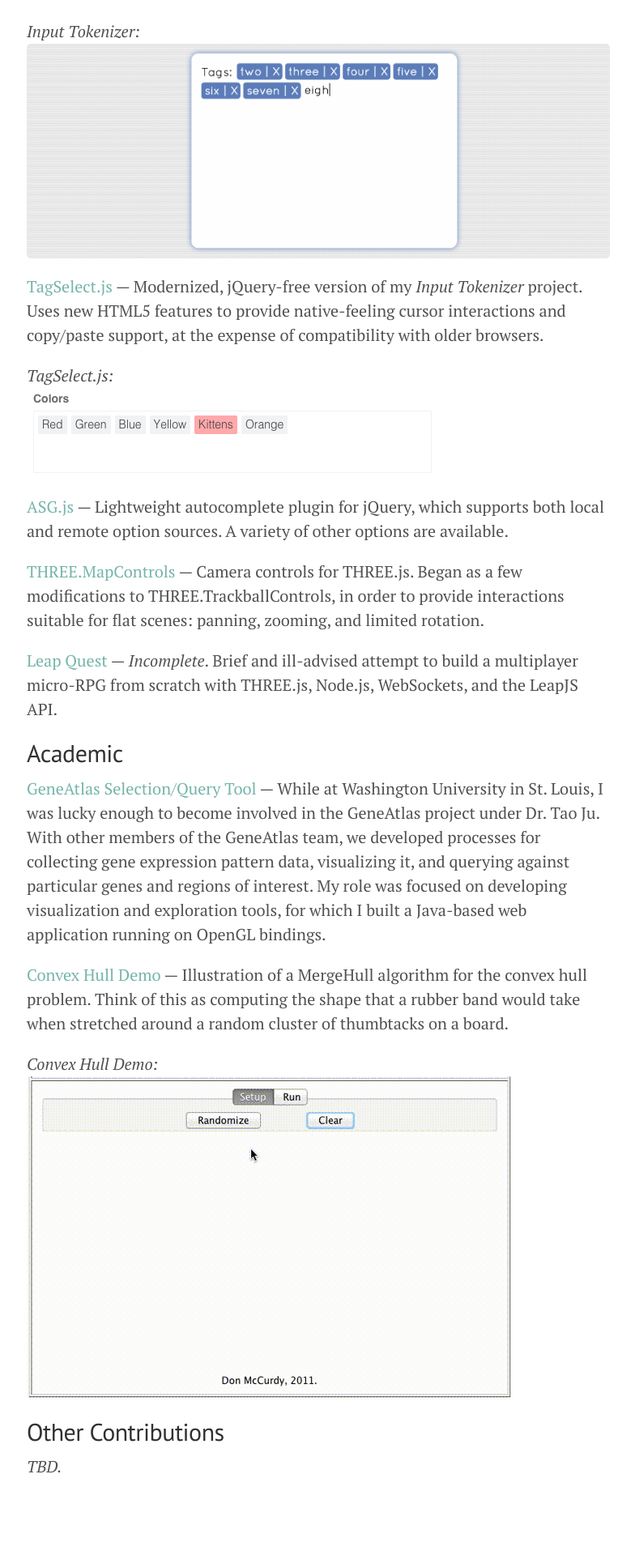
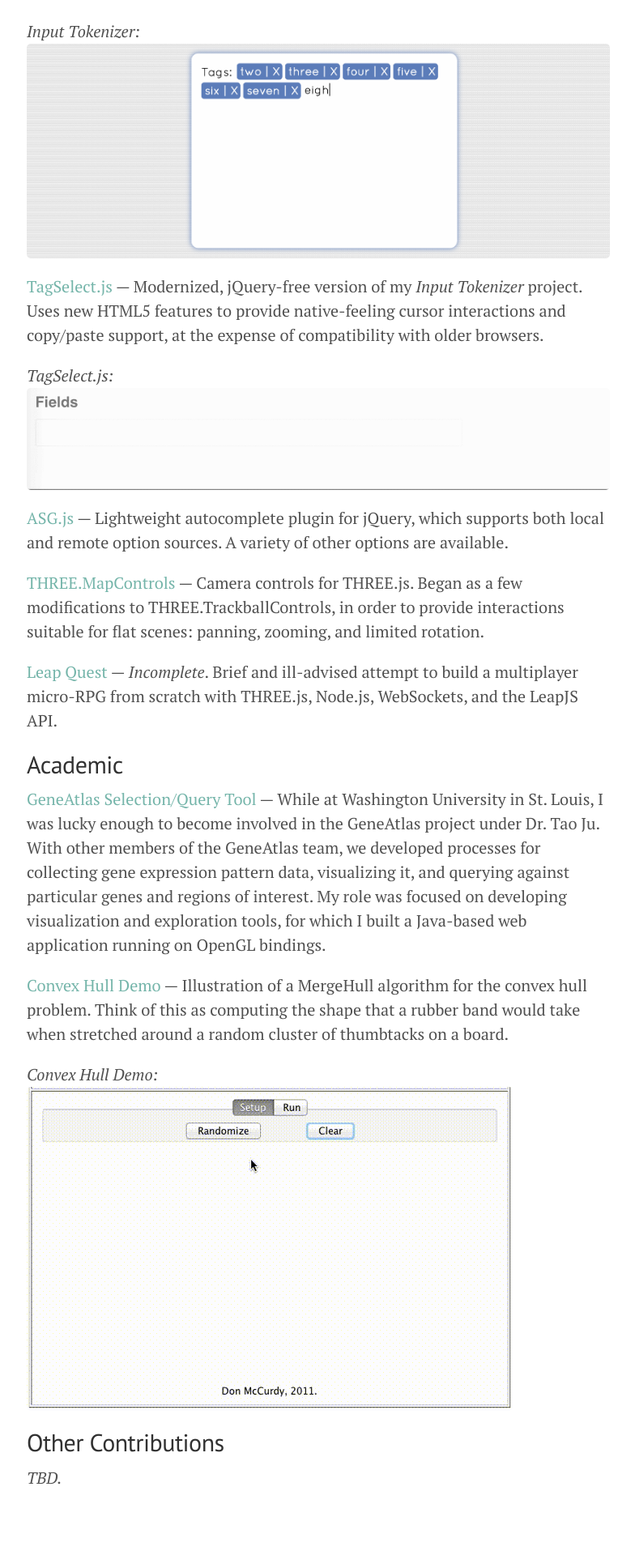
Before and after one commit to donmccurdy/blog, a Jekyll site: the page built from projects.md, in a window 1280 px wide. Shown: the part 753-2673 px from the top of the page at 81% size, without its empty margins (247-1031 px from the left). Built offline with Jekyll 4.4.1, drawn with Linux system fonts in a browser that asks for light colours; Markdown is read by kramdown in place of the engine named in the settings.

Commit message:
animated gif for tag-select

```diff
--- a/projects.md
+++ b/projects.md
@@ -19,7 +19,7 @@ title: Projects
 [TagSelect.js](https://github.com/FindTheBest/TagSelect.js) — Modernized, jQuery-free version of my *Input Tokenizer* project. Uses new HTML5 features to provide native-feeling cursor interactions and copy/paste support, at the expense of compatibility with older browsers.
 
 *TagSelect.js:*
-![Screenshot of TagSelect.js](/public/media/projects/tag-select.png)
+![Screenshot of TagSelect.js](/public/media/projects/tag-select.gif)
 
 [ASG.js](https://github.com/FindTheBest/asg.js) — Lightweight autocomplete plugin for jQuery, which supports both local and remote option sources. A variety of other options are available.
 
```
Also changed, not shown: public/media/projects/tag-select.gif (added), public/media/projects/tag-select.png (deleted).
